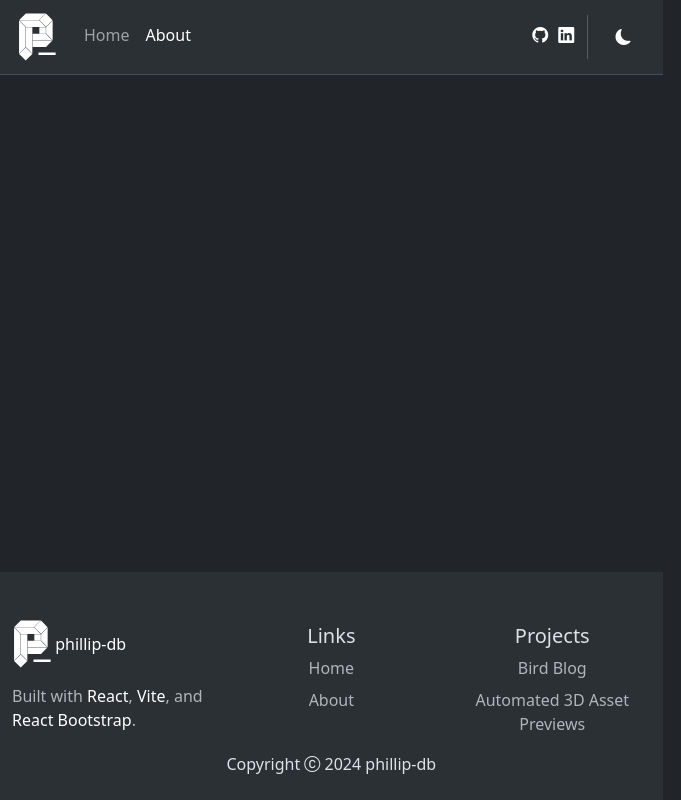
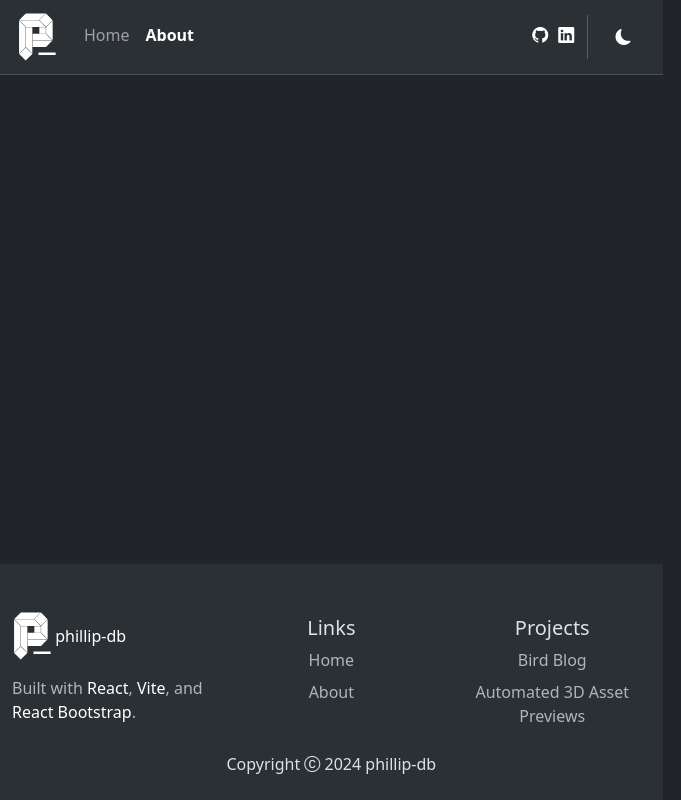
Before and after one commit to phillip-db/phillip-db.github.io, a React (Vite) app: page /about in a window 1280 px wide. Shown: the whole page, without its empty margins (0-681 px from the left). Built offline with nearby package versions, Linux system fonts and the light colour scheme.

Commit message:
Style changes

```diff
--- a/src/App.css
+++ b/src/App.css
@@ -132,3 +132,7 @@ html, body {
   text-decoration: underline;
   cursor: pointer;
 }
+
+.nav-active {
+  font-weight: bold;
+}
--- a/src/components/Footer.jsx
+++ b/src/components/Footer.jsx
@@ -79,7 +79,7 @@ const Footer = () => {
             </ul>
           </Col>
         </Row>
-        <p>
+        <p className="mt-2">
           Copyright <i className="bi bi-c-circle"></i> {currentYear} phillip-db
         </p>
       </Container>
--- a/src/components/Header.jsx
+++ b/src/components/Header.jsx
@@ -47,29 +47,39 @@ const Header = () => {
           onExited={toggleVr}
           onEnter={toggleVr}
         >
-          <Offcanvas.Header closeButton>
-            <Offcanvas.Title id="offcanvasNavbarLabel-expand-lg">
+          <Offcanvas.Header closeButton className="pb-0">
+            <Offcanvas.Title
+              id="offcanvasNavbarLabel-expand-lg"
+              className="text-body-emphasis"
+            >
               phillip-db
             </Offcanvas.Title>
           </Offcanvas.Header>
-          <Offcanvas.Body>
-            <Nav className="bd-navbar-nav">
-              <Nav.Link
-                as={NavLink}
+          <Offcanvas.Body className="pt-0">
+            <hr />
+            <Nav className="bd-navbar-nav text-muted">
+              <NavLink
                 to="/"
                 onClick={handleClose}
-                activeClassName="text-body-emphasis"
+                className={({ isActive, isPending, isTransitioning }) =>
+                  "nav-link ".concat(
+                    isActive ? "fw-bold text-body-emphasis" : ""
+                  )
+                }
               >
                 Home
-              </Nav.Link>
-              <Nav.Link
-                as={NavLink}
+              </NavLink>
+              <NavLink
                 to="/about"
                 onClick={handleClose}
-                activeClassName="text-body-emphasis"
+                className={({ isActive, isPending, isTransitioning }) =>
+                  "nav-link ".concat(
+                    isActive ? "fw-bold text-body-emphasis" : ""
+                  )
+                }
               >
                 About
-              </Nav.Link>
+              </NavLink>
             </Nav>
             <hr />
             <Nav className="ms-md-auto">
```
